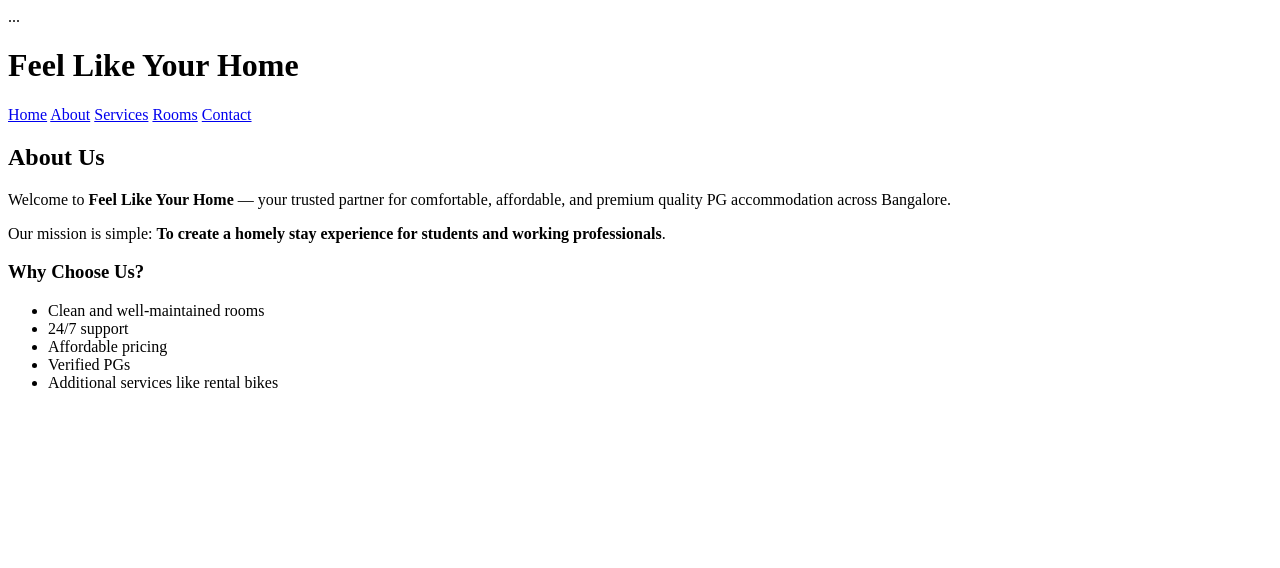
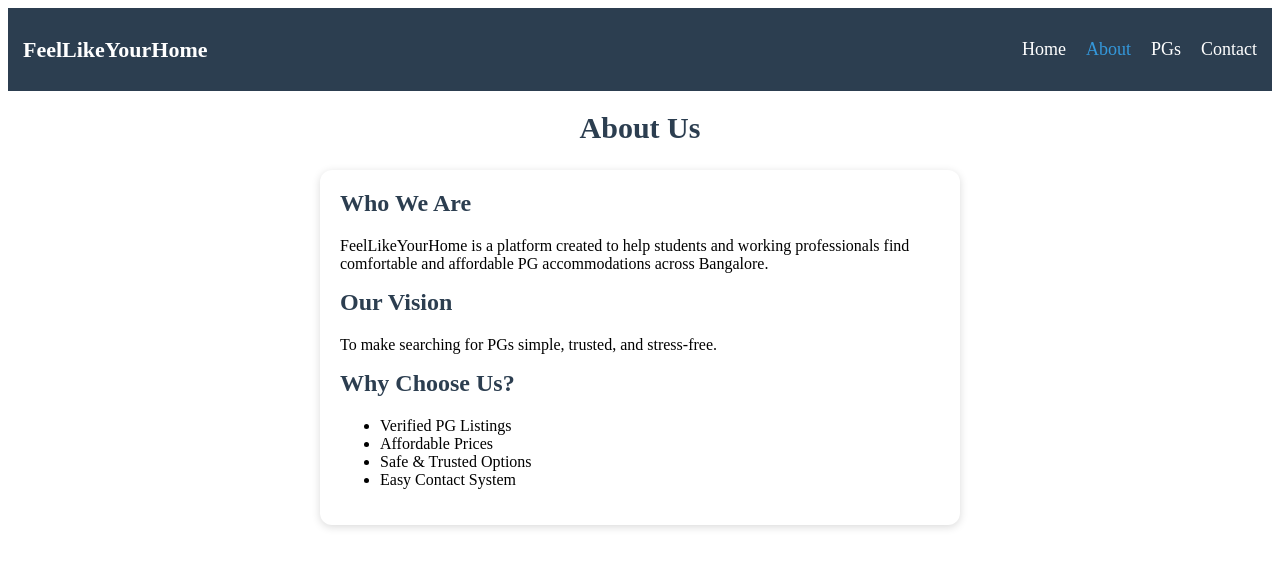
Before and after one commit to sshrinidhi123-pixel/feellikeyourhome, a plain HTML site: page about.html in a window 1280 px wide. Drawn offline with Linux system fonts and the light colour scheme.

Commit message:
Update about.html

```diff
--- a/about.html
+++ b/about.html
@@ -1,49 +1,40 @@
 <!DOCTYPE html>
-<html lang="en">
+<html>
 <head>
-  <meta charset="UTF-8">
-  <meta name="viewport" content="width=device-width, initial-scale=1.0">
-  <title>About Us | Feel Like Your Home</title>
-  <link rel="stylesheet" href="style.css">
-  <!DOCTYPE html>
-<html>
-...
-</html>
+    <title>About - FeelLikeYourHome</title>
+    <link rel="stylesheet" href="style.css">
 </head>
 <body>
 
-  <header>
-    <h1>Feel Like Your Home</h1>
-    <nav>
-      <a href="index.html">Home</a>
-      <a href="about.html">About</a>
-      <a href="services.html">Services</a>
-      <a href="rooms.html">Rooms</a>
-      <a href="contact.html">Contact</a>
-    </nav>
-  </header>
+<!-- Navigation Bar -->
+<div class="navbar">
+    <div class="logo">FeelLikeYourHome</div>
+    <ul>
+        <li><a href="index.html">Home</a></li>
+        <li><a class="active" href="about.html">About</a></li>
+        <li><a href="pgs.html">PGs</a></li>
+        <li><a href="contact.html">Contact</a></li>
+    </ul>
+</div>
 
-  <section class="content">
-    <h2>About Us</h2>
-    <p>
-      Welcome to <b>Feel Like Your Home</b> — your trusted partner for comfortable, affordable,
-      and premium quality PG accommodation across Bangalore.
-    </p>
+<h1 class="page-title">About Us</h1>
 
-    <p>
-      Our mission is simple:
-      <b>To create a homely stay experience for students and working professionals</b>.
-    </p>
+<div class="pg-card">
+    <h2>Who We Are</h2>
+    <p>FeelLikeYourHome is a platform created to help students and working professionals
+    find comfortable and affordable PG accommodations across Bangalore.</p>
 
-    <h3>Why Choose Us?</h3>
+    <h2>Our Vision</h2>
+    <p>To make searching for PGs simple, trusted, and stress-free.</p>
+
+    <h2>Why Choose Us?</h2>
     <ul>
-      <li>Clean and well-maintained rooms</li>
-      <li>24/7 support</li>
-      <li>Affordable pricing</li>
-      <li>Verified PGs</li>
-      <li>Additional services like rental bikes</li>
+        <li>Verified PG Listings</li>
+        <li>Affordable Prices</li>
+        <li>Safe & Trusted Options</li>
+        <li>Easy Contact System</li>
     </ul>
-  </section>
+</div>
 
 </body>
 </html>
```
